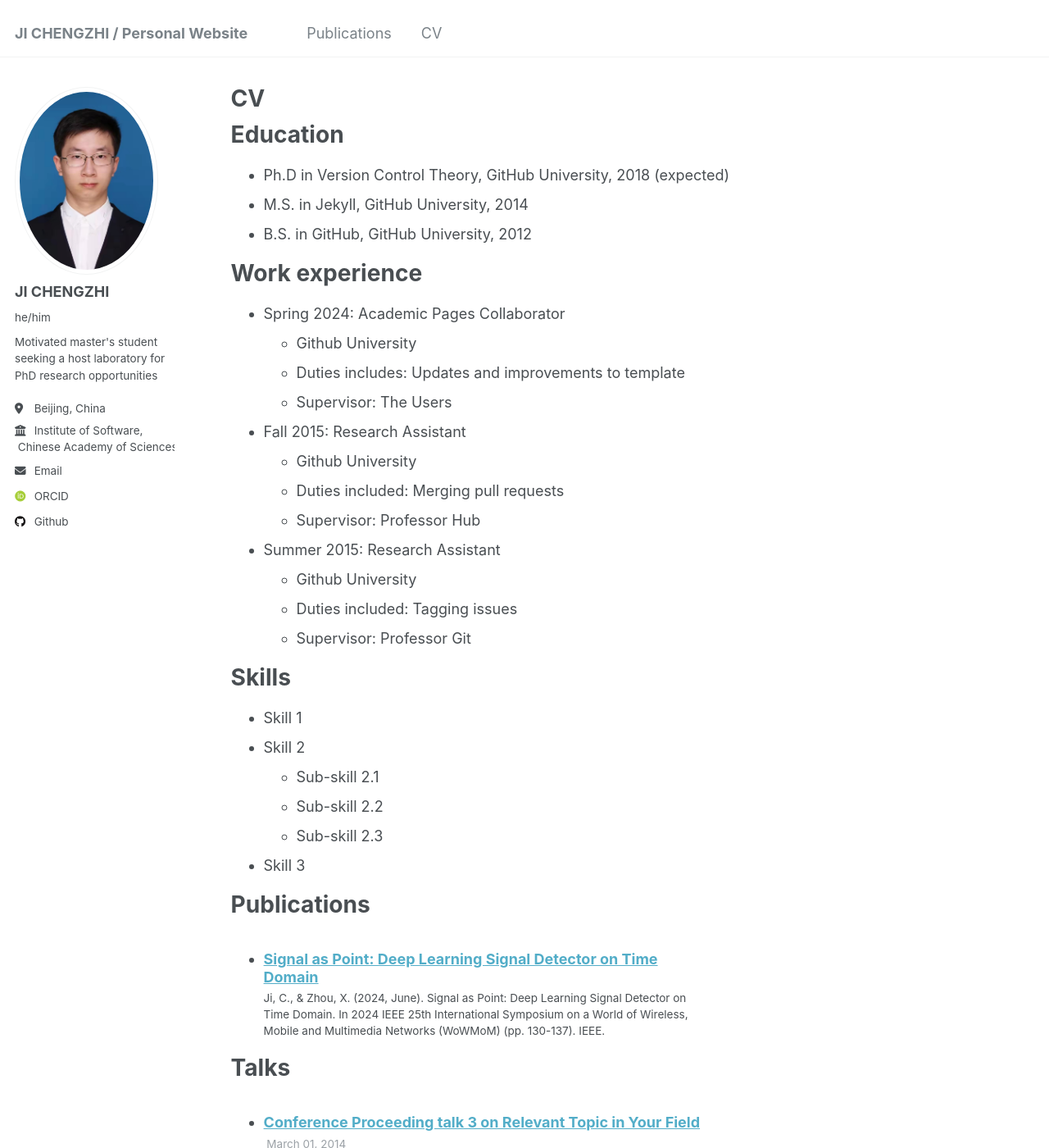
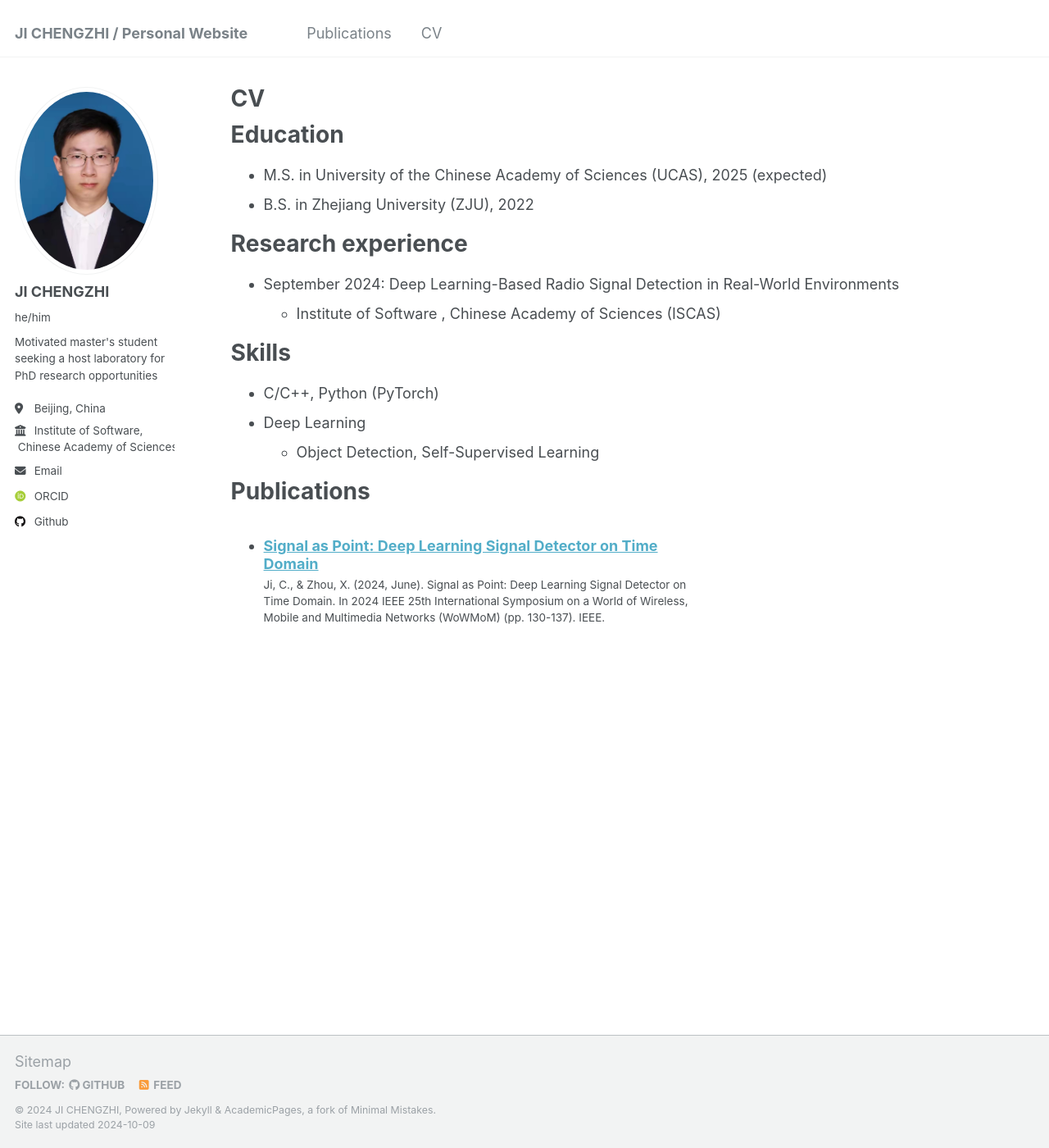
Before and after one commit to gurth/gurth.github.io, a Jekyll site: the page built from _pages/cv.md, in a window 1280 px wide and 1400 px high. Shown: the whole window at 82% size. Built offline with Jekyll 4.4.1, drawn with Linux system fonts in a browser that asks for light colours; some web fonts are replaced; some of the changed text lies outside the part shown.

Commit message:
update cv.md

```diff
--- a/_pages/cv.md
+++ b/_pages/cv.md
@@ -11,35 +11,19 @@ redirect_from:
 
 Education
 ======
-* Ph.D in Version Control Theory, GitHub University, 2018 (expected)
-* M.S. in Jekyll, GitHub University, 2014
-* B.S. in GitHub, GitHub University, 2012
+* M.S. in University of the Chinese Academy of Sciences (UCAS), 2025 (expected)
+* B.S. in Zhejiang University (ZJU), 2022
 
-Work experience
+Research experience
 ======
-* Spring 2024: Academic Pages Collaborator
-  * Github University
-  * Duties includes: Updates and improvements to template
-  * Supervisor: The Users
-
-* Fall 2015: Research Assistant
-  * Github University
-  * Duties included: Merging pull requests
-  * Supervisor: Professor Hub
-
-* Summer 2015: Research Assistant
-  * Github University
-  * Duties included: Tagging issues
-  * Supervisor: Professor Git
+* September 2024: Deep Learning-Based Radio Signal Detection in Real-World Environments
+  * Institute of Software , Chinese Academy of Sciences (ISCAS)
 
 Skills
 ======
-* Skill 1
-* Skill 2
-  * Sub-skill 2.1
-  * Sub-skill 2.2
-  * Sub-skill 2.3
-* Skill 3
+* C/C++, Python (PyTorch)
+* Deep Learning
+  * Object Detection, Self-Supervised Learning
 
 Publications
 ======
@@ -47,18 +31,18 @@ Publications
     {% include archive-single-cv.html %}
   {% endfor %}</ul>
 
-Talks
+<!-- Talks
 ======
   <ul>{% for post in site.talks reversed %}
     {% include archive-single-talk-cv.html  %}
-  {% endfor %}</ul>
+  {% endfor %}</ul> -->
 
-Teaching
+<!-- Teaching
 ======
   <ul>{% for post in site.teaching reversed %}
     {% include archive-single-cv.html %}
-  {% endfor %}</ul>
+  {% endfor %}</ul> -->
 
-Service and leadership
+<!-- Service and leadership
 ======
-* Currently signed in to 43 different slack teams
+* Currently signed in to 43 different slack teams -->
```
